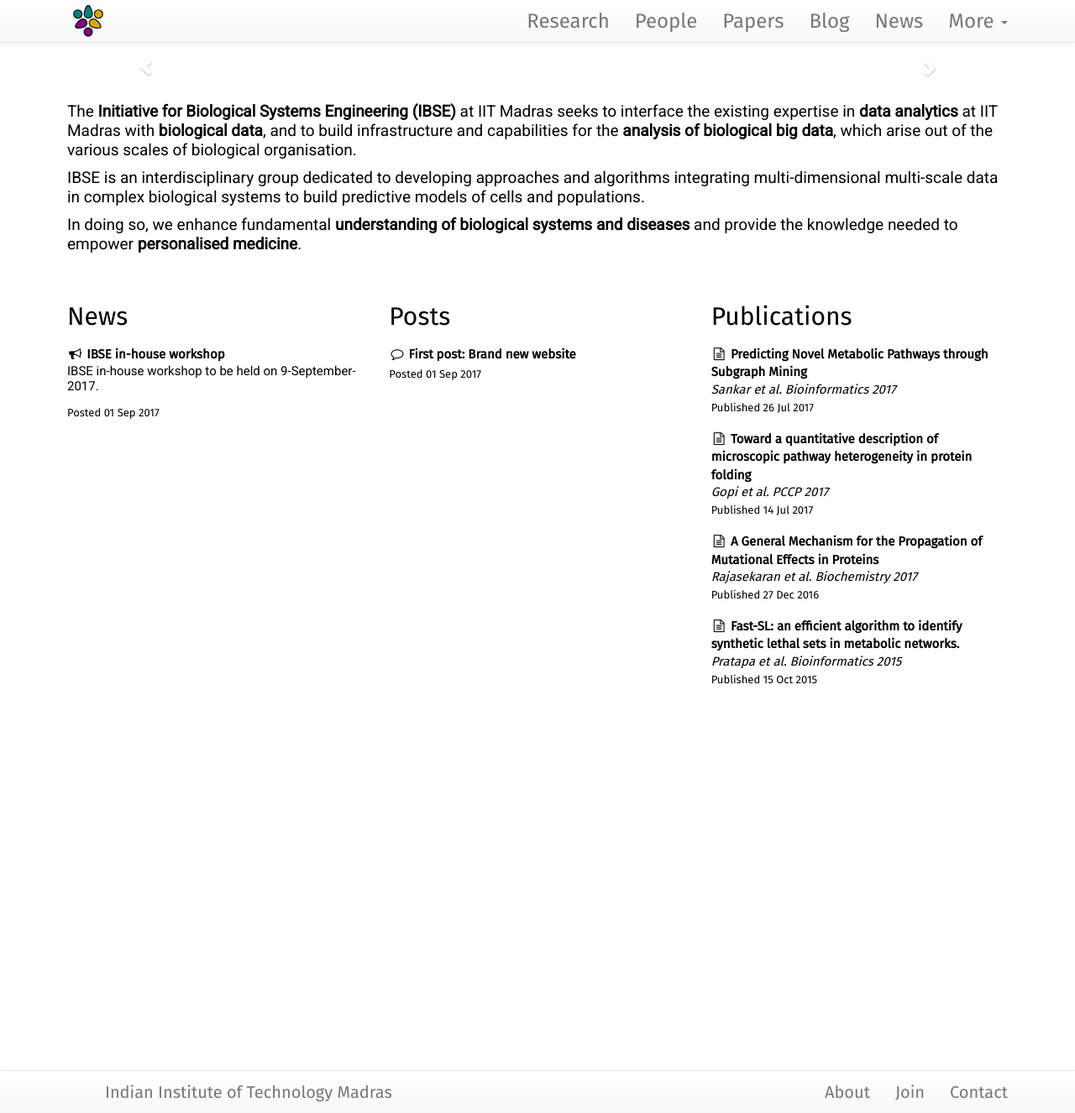
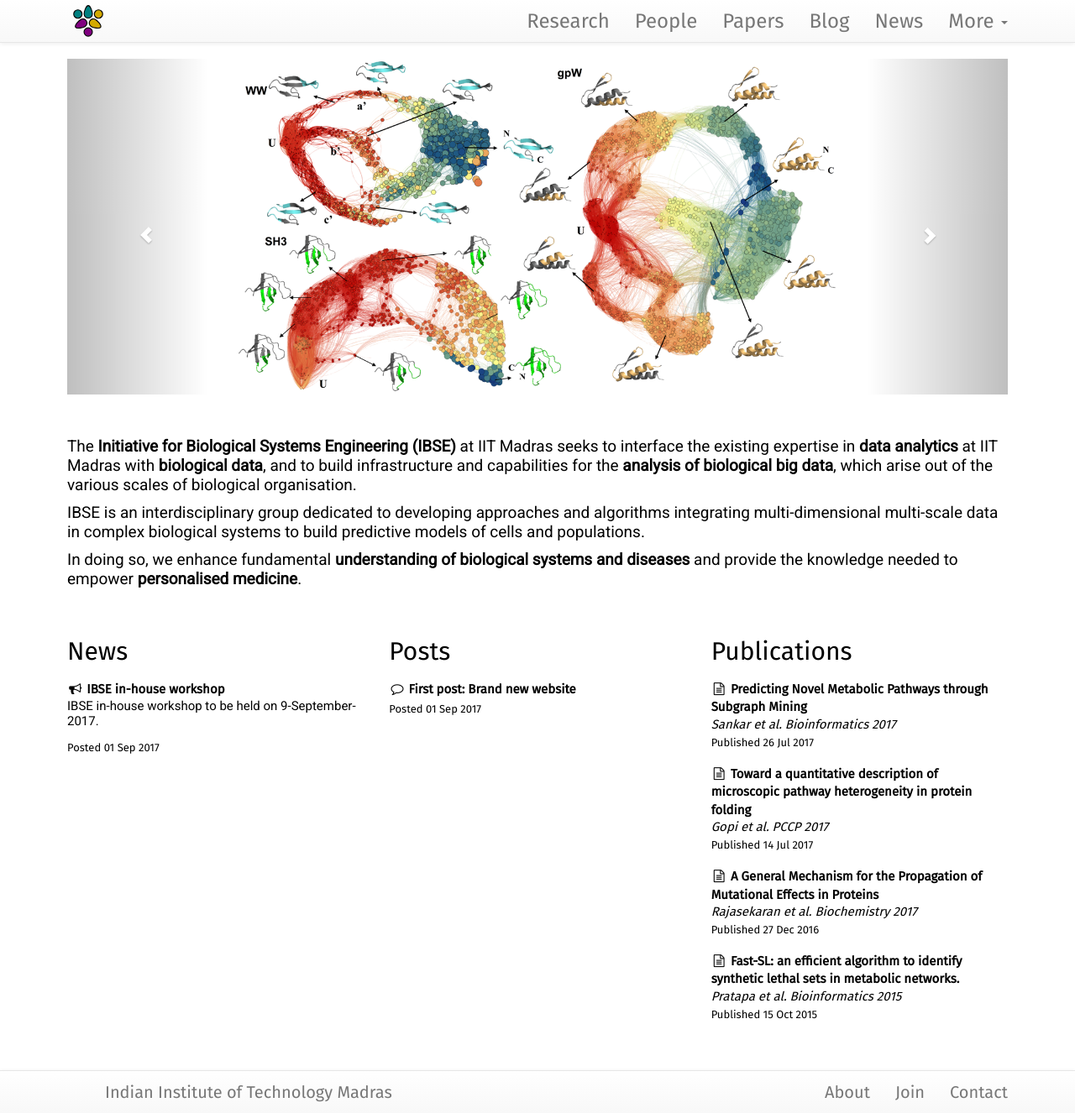
Before and after one commit to philge/ibse-iitm.github.io, a Jekyll site: the page built from index.html, in a window 1280 px wide and 1326 px high. Shown: the whole window at 84% size. Built offline with Jekyll 4.4.1, drawn with Linux system fonts in a browser that asks for light colours; nearby versions of some CDN libraries.

Commit message:
slider cleanup

```diff
--- a/assets/themes/lab/css/style.scss
+++ b/assets/themes/lab/css/style.scss
@@ -254,6 +254,12 @@
 	text-align:center;
 }
 
+.carousel-inner > .item > img {
+    margin: 0 auto;
+    width: auto;
+    height: 400px;
+    max-height: 400px;
+}
 
 // headings
 
--- a/index.html
+++ b/index.html
@@ -28,13 +28,13 @@
 	  <!-- DAD: this should be dynamically populated. -->
 	  <div class="carousel-inner">
 	    <div class="active item">
-	    	<!-- <img src="/assets/themes/lab/images/banner/slider1.png" width='1200px' align="middle" alt="">-->
+	    	 <img src="/assets/themes/lab/images/banner/slider1.png" alt="">
 	    </div>
 	    <div class="item">
-	    	<!-- <img src="/assets/themes/lab/images/banner/slider2.jpg" width='1200px' align="middle" alt=""> -->
+	    	<img src="/assets/themes/lab/images/banner/slider2.png" alt="">
 	    </div>
 	    <div class="item">
-	    	<!-- <img src="/assets/themes/lab/images/banner/slider3.png" width='1200px' align="middle" alt="">-->
+	    	 <img src="/assets/themes/lab/images/banner/slider3.jpg" alt="">
 	    </div>
 	  </div>
 	  <!-- Carousel nav -->
```
Also changed, not shown: assets/themes/lab/images/banner/original-images/hsp104-30min.png (deleted), assets/themes/lab/images/banner/original-images/pab-30min.png (deleted), assets/themes/lab/images/banner/original-images/slider1.png (added), assets/themes/lab/images/banner/original-images/slider2.jpg (added), assets/themes/lab/images/banner/original-images/slider3.png (added), assets/themes/lab/images/banner/original-images/yeast-dic.png (deleted), assets/themes/lab/images/banner/slider1.png, assets/themes/lab/images/banner/slider2.png (added), assets/themes/lab/images/banner/slider3.jpg (added), 1 other file.
